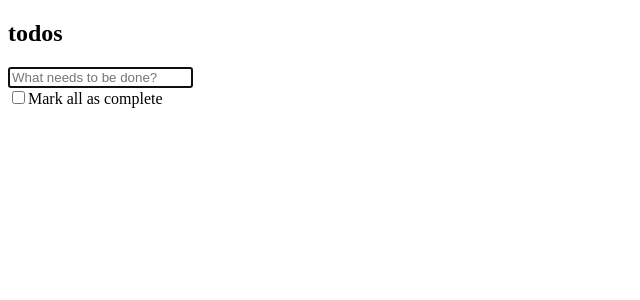
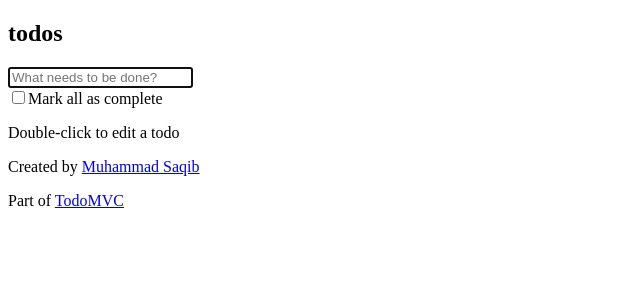
Before and after one commit to segmentationfaulter/todo-mvc, a React (Vite) app: page / in a window 1280 px wide. Shown: the top 300 px of the page, without its empty margins (0-640 px from the left). Built offline with nearby package versions, Linux system fonts and the light colour scheme.

Commit message:
add info

```diff
--- a/src/App.tsx
+++ b/src/App.tsx
@@ -49,6 +49,7 @@ function App() {
   };
 
   return (
+    <>
     <section className="todoapp">
       <header className="header">
         <h1>todos</h1>
@@ -67,6 +68,12 @@ function App() {
         <Footer todos={todos} onClearCompleted={handleClearingCompleted} />
       )}
     </section>
+    <footer className="info">
+			<p>Double-click to edit a todo</p>
+			<p>Created by <a href="http://todomvc.com">Muhammad Saqib</a></p>
+			<p>Part of <a href="http://todomvc.com">TodoMVC</a></p>
+		</footer>
+    </>
   );
 }
 
```
